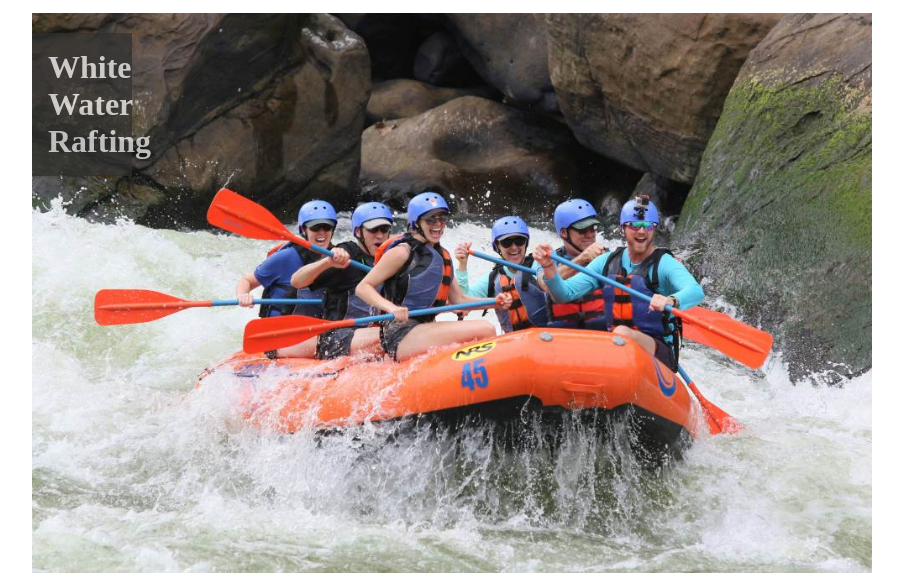
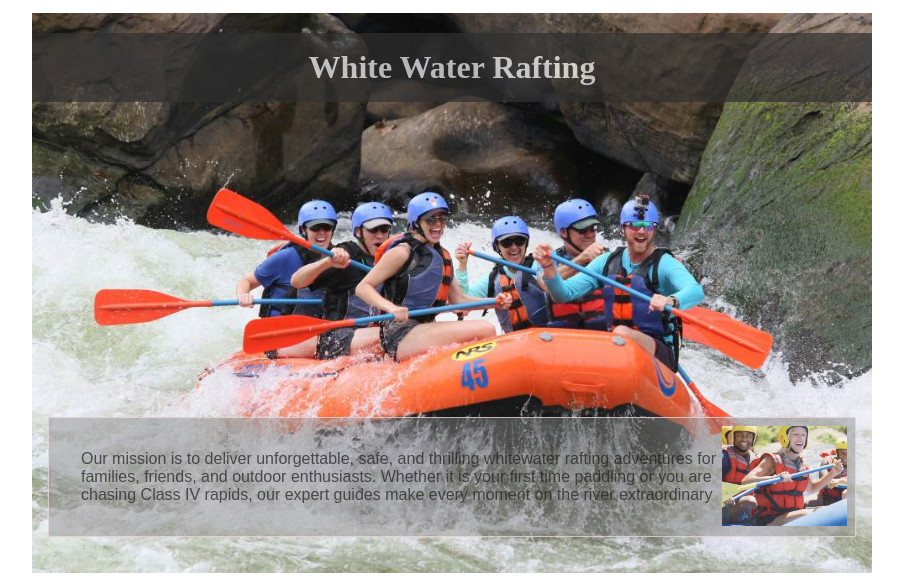
Before and after one commit to ebubemma1234-tech/wdd130, a plain HTML site: page wwr/about.html in a window 1280 px wide. Shown: the part 185-771 px from the top of the page, without its empty margins (188-1091 px from the left). Drawn offline with Linux system fonts and the light colour scheme.

Commit message:
Fix hero article CSS, variable typos, and logo filename

```diff
--- a/wwr/about.html
+++ b/wwr/about.html
@@ -12,7 +12,7 @@
 
 <body>
     <header>
-        <img src="images/rafting-logo.jpg" alt="Rafting Company Logo">
+        <img src="images/logo.jpg" alt="Rafting Company Logo">
         <nav>
             <a href="index.html">Home</a>
             <a href="about.html">About Us</a>
--- a/wwr/styles/rafting.css
+++ b/wwr/styles/rafting.css
@@ -60,7 +60,7 @@ article {
 h1 {
     position: absolute;
     top: 20px;
-    width: 100px;
+    width: 100%;
     padding: 16px;
     text-align: center;
     opacity: 0.7;
@@ -68,6 +68,14 @@ h1 {
     color: #fff;
 }
 
+.hero article {
+    position: absolute;
+    bottom: 20px;
+    background-color: var(--accent2-color);
+    opacity: 0.85;
+    border: 1px solid var(--secondary-color);
+}
+
 .hero article img {
     float: right;
     width: 125px;
```
Also changed, not shown: wwr/images/logo.jpg (renamed from wwr/images/Rafting-logo.jpg).
